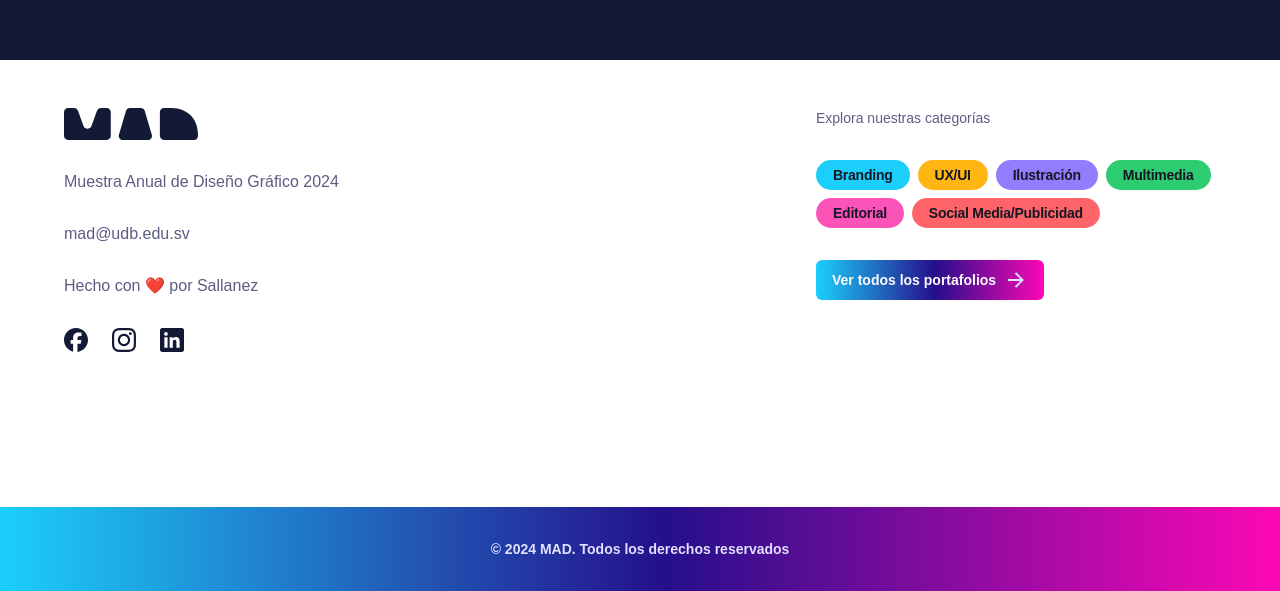
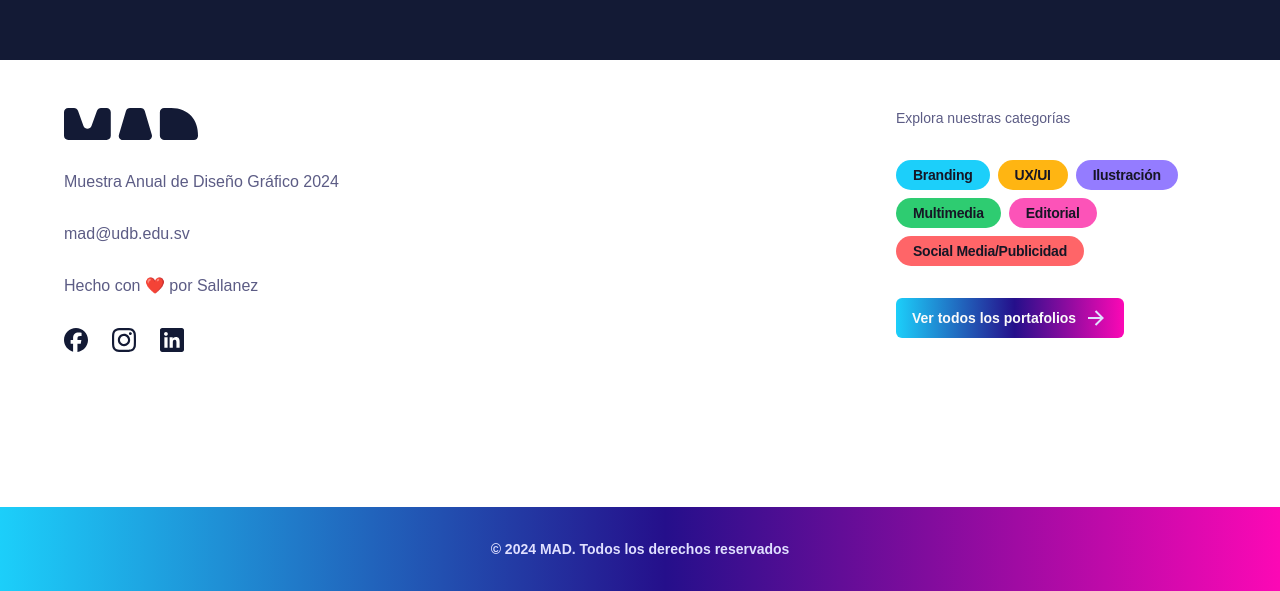
Before and after one commit to Saul19-L98/mad2024, a React (Vite) app: page / in a window 1280 px wide. Shown: the part 812-1403 px from the top of the page. Built offline with nearby package versions, Linux system fonts and the light colour scheme; a web font is replaced by a local one.

Commit message:
footer badges updated

```diff
--- a/src/components/layout/footer/Footer.tsx
+++ b/src/components/layout/footer/Footer.tsx
@@ -86,7 +86,7 @@ export const Footer = () => {
               </div>
             </section>
           </div>
-          <div className="w-full md:w-2/4 lg:w-[25rem]">
+          <div className="w-full md:w-2/4 lg:max-w-xs">
             <section
               aria-labelledby="explore-categories"
               className="flex flex-col items-start gap-8"
```
